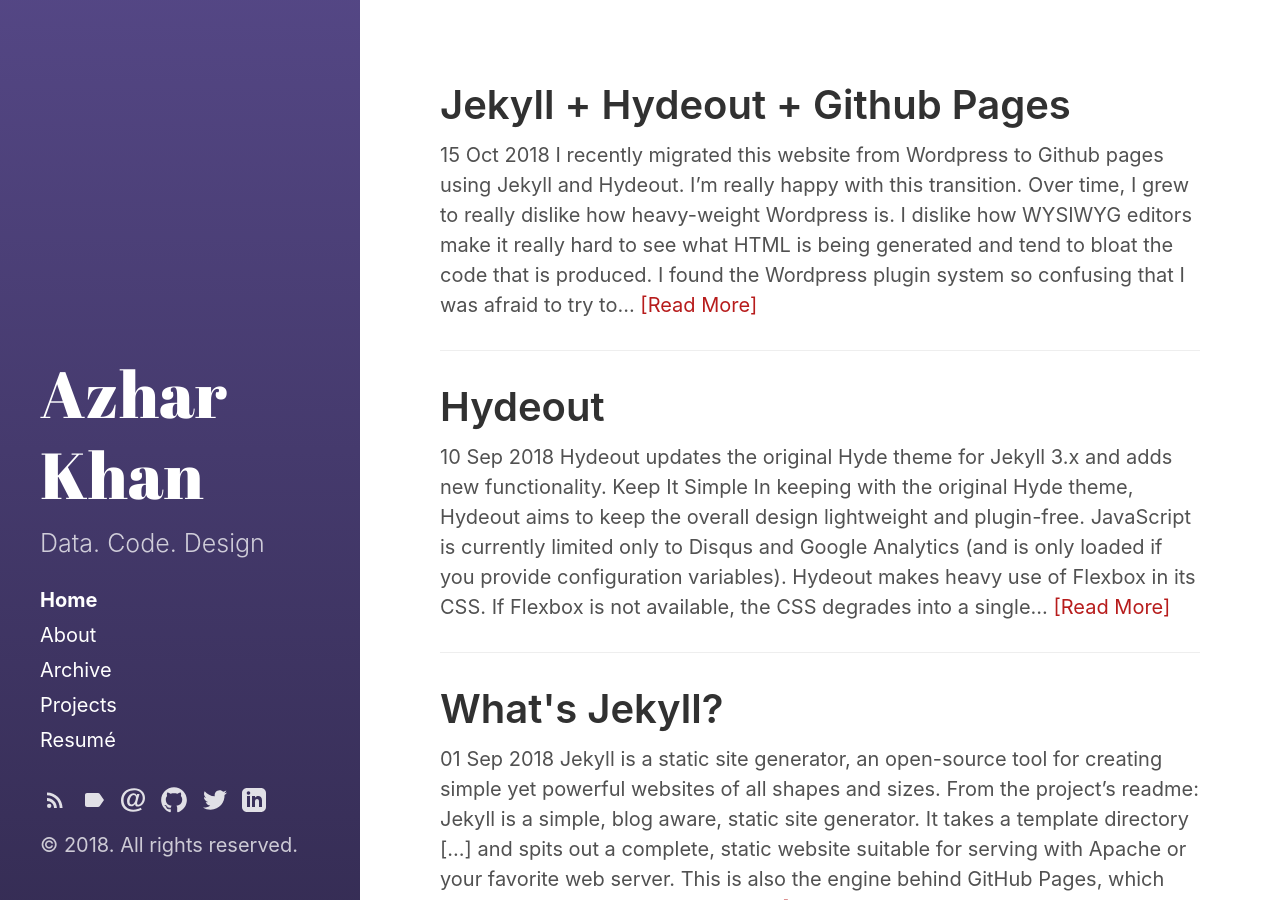
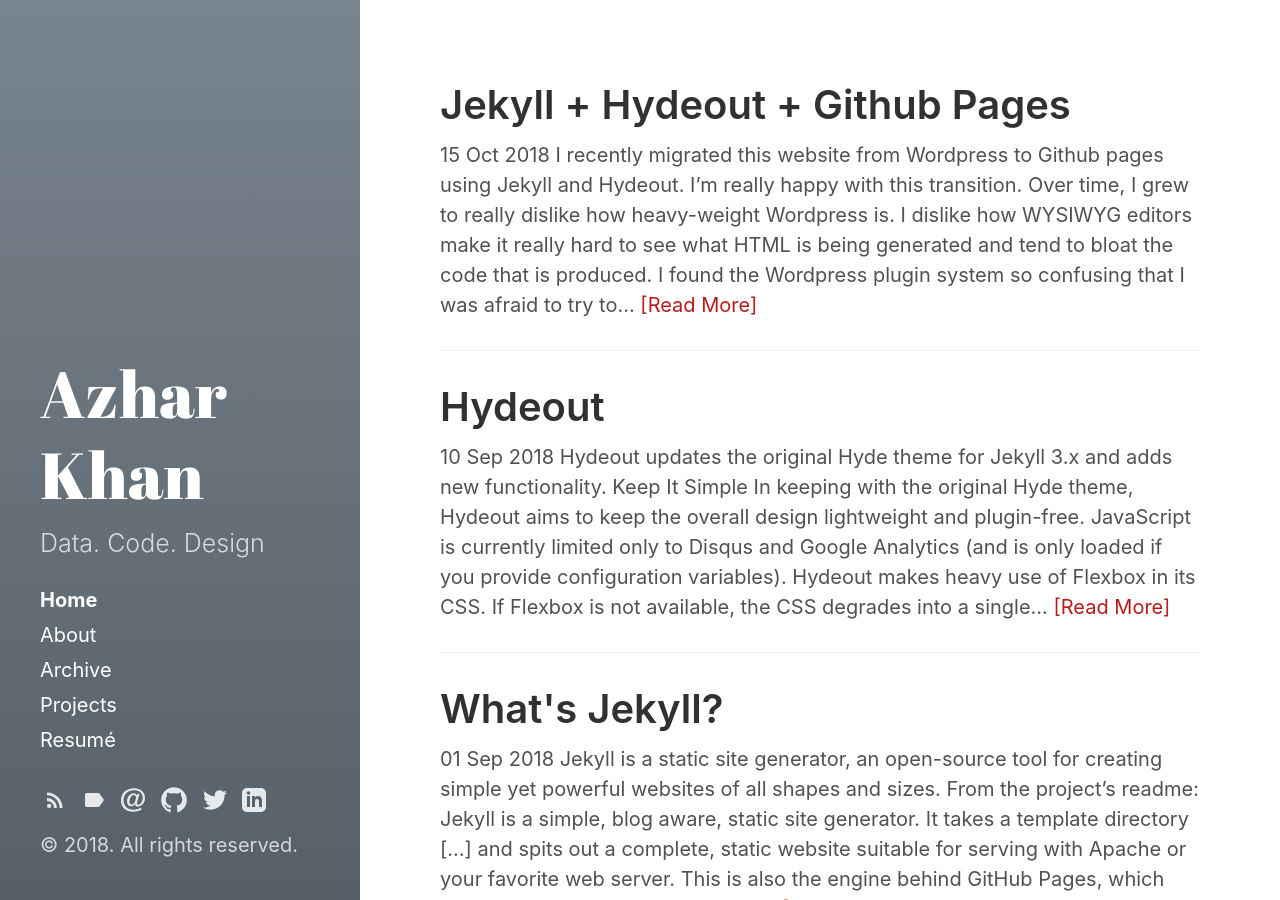
Before and after one commit to zeddmaxx/zeddmaxx.github.io, a Jekyll site: the page built from index.html, in a window 1280 px wide. Built offline with Jekyll 4.4.1, drawn with Linux system fonts in a browser that asks for light colours; the list of posts is cut into pages by our own code.

Commit message:
CSS changes

```diff
--- a/assets/css/main.scss
+++ b/assets/css/main.scss
@@ -2,7 +2,7 @@
 # Use a comment to ensure Jekyll reads the file to be transformed into CSS later
 # only main files contain this front matter, not partials.
 ---
-$sidebar-bg-color: #453A6D;
+$sidebar-bg-color: #67727B;
 $link-color: #B71C1C;
 $sidebar-sticky: true;
 $layout-reverse: false;
```
